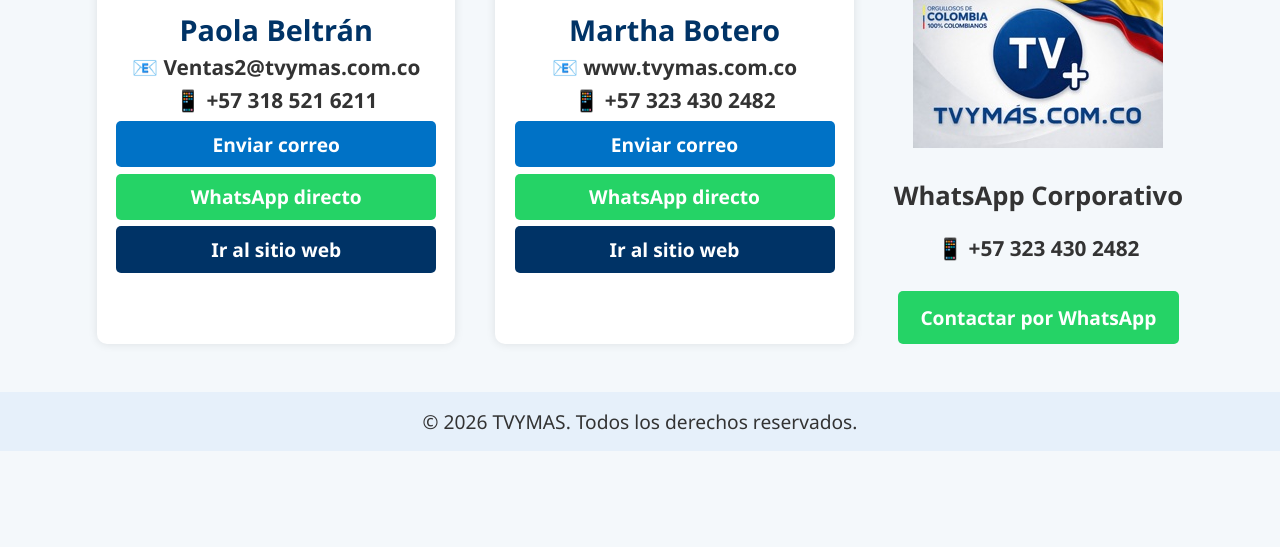
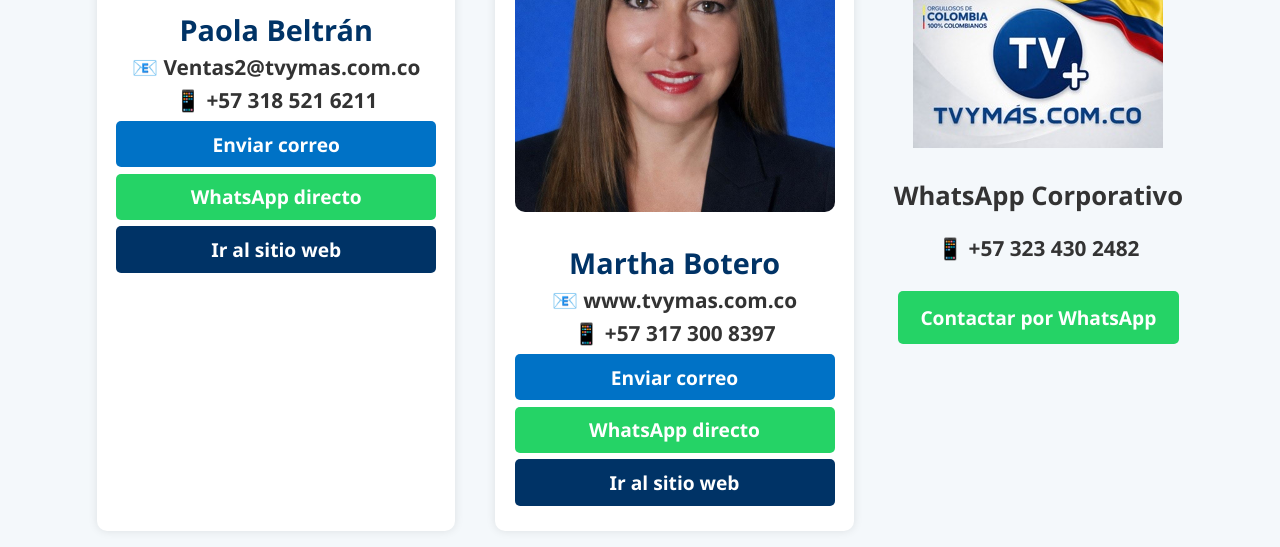
Before and after one commit to marcoestela0771/tvymas-contacto-web, a plain HTML site: page index.html in a window 1280 px wide. Shown: the part 611-1158 px from the top of the page. Before the commit the page ends 1062 px from the top, so only its background shows below. Drawn offline with Linux system fonts and the light colour scheme.

Commit message:
Update index.html

```diff
--- a/index.html
+++ b/index.html
@@ -219,10 +219,10 @@
         <a href="https://www.tvymas.com.co" target="_blank" class="web-btn">Ir al sitio web</a>
       </div>
   <div class="asesor">
-        <img src="martha-botero.png" alt="Foto de Logo Tv y mas">
+        <img src="martha-botero.jpg" alt="Foto de Martha Botero">
         <h3>Martha Botero</h3>
         <p>📧 <strong>www.tvymas.com.co</strong></p>
-        <p>📱 <strong>+57 323 430 2482</strong></p>
+        <p>📱 <strong>+57 317 300 8397</strong></p>
         <a href="mailto:tvymas.com.co" class="email-btn">Enviar correo</a>
         <a href="https://wa.me/573234302482?text=Hola%20Tvymas,%20estoy%20interesado%20en%20los%20productos%20y%20servicios%20de%20TVYMAS." target="_blank" class="whatsapp-btn">WhatsApp directo</a>
         <a href="https://www.tvymas.com.co" target="_blank" class="web-btn">Ir al sitio web</a>
```
